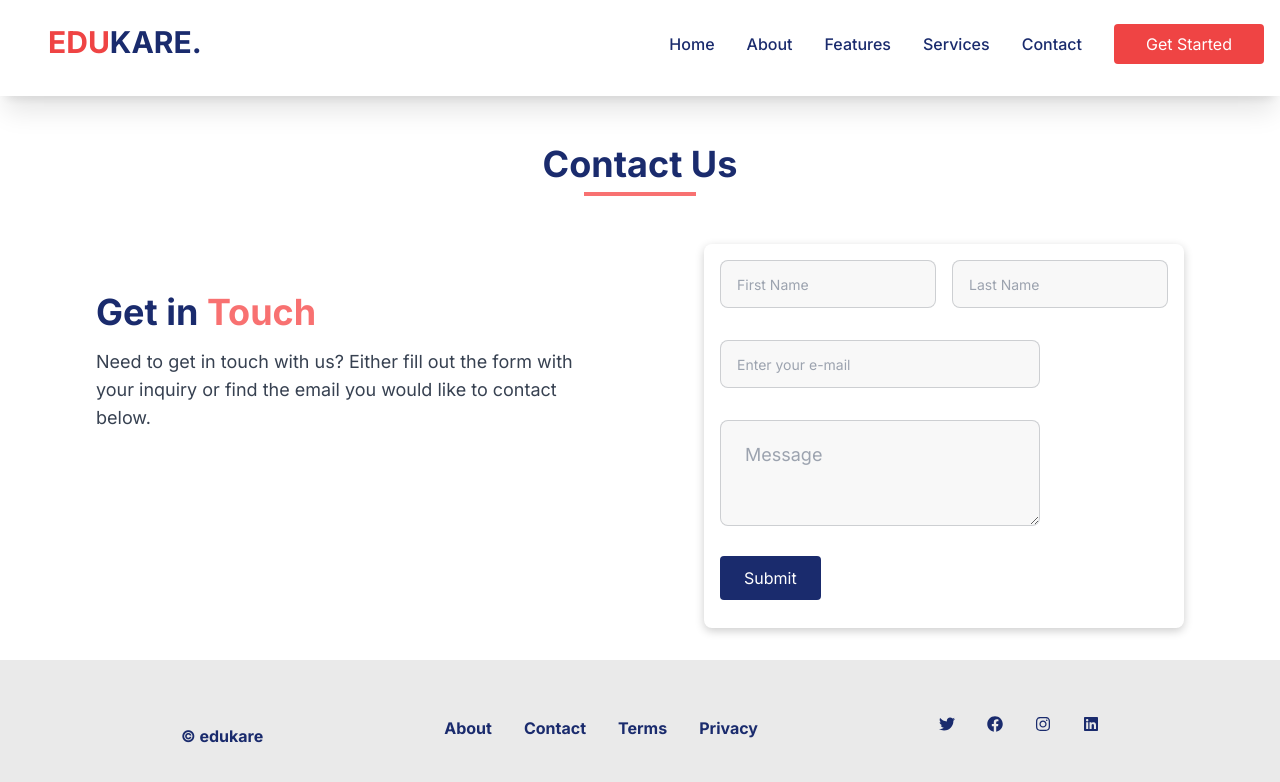
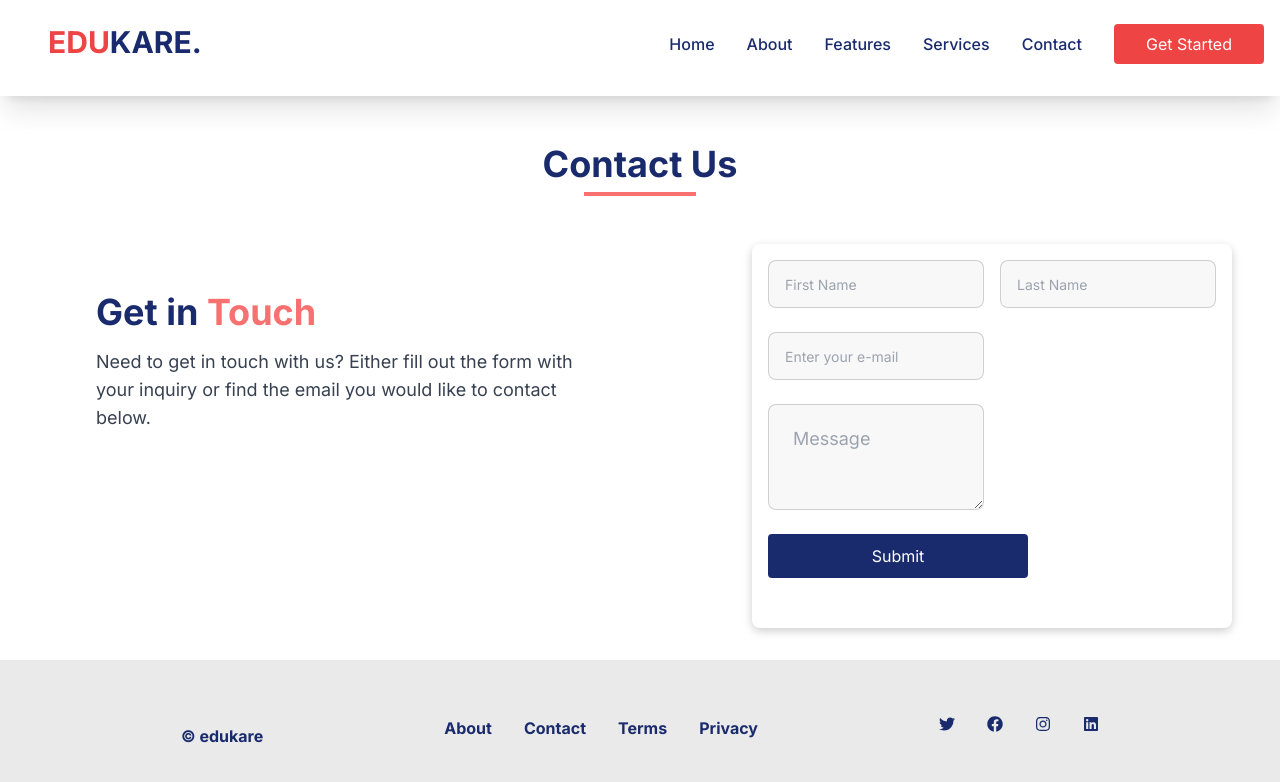
Before and after one commit to kalavaguntapurnesh/EduKare, a Next.js app: page /contact in a window 1280 px wide. Shown: the top 782 px of the page. Built offline with nearby package versions, Linux system fonts and the light colour scheme.

Commit message:
fourteen

```diff
--- a/src/app/contact/Contact.jsx
+++ b/src/app/contact/Contact.jsx
@@ -1,9 +1,81 @@
+// import React from "react";
+
+// function Contact() {
+//   return (
+//     <div className="w-full h-auto flex flex-wrap flex-col items-center md:pt-32 pt-32 bg-white">
+//       <h1 className=" md:text-4xl text-4xl pt-4 text-primaryColor font-bold text-center">
+//         Contact Us
+//       </h1>
+//       <div className="w-28 h-1 border-b-4 border-red-400 mt-2"></div>
+
+//       <div className="flex md:flex-row flex-col mt-8 w-full ">
+//         <div className="md:w-1/2 w-full md:mt-12 md:mb-0 mb-8">
+//           <h1 className="md:text-4xl text-4xl mt-4 md:pl-24 pl-0 text-primaryColor font-bold md:block hidden">
+//             Get in <span className="text-red-400">Touch</span>
+//           </h1>
+
+//           <p className="md:text-lg text-lg mt-4 md:pl-24 pl-0 md:pr-8 pr-0 md:ml-0 ml-6 md:mr-0 mr-6 text-gray-700">
+//             Need to get in touch with us? Either fill out the form with your
+//             inquiry or find the email you would like to contact below.
+//           </p>
+//         </div>
+
+//         <div className="md:w-1/2 w-full md:h-100 h-auto md:pb-8 ">
+//           <div className="rounded-lg md:w-3/4 w-full shadow-[0_3px_10px_rgb(0,0,0,0.2)] md:ml-16 md:mt-4 md:h-96 h-auto">
+//             <form action="">
+//               <div className="md:mt-4 md:pt-4 md:pb-4 flex md:flex-row flex-col md:justify-start md:mr-4">
+//                 <input
+//                   type="text"
+//                   placeholder="First Name"
+//                   className="input input-bordered input-md md:ml-4 ml-10 md:mt-0 mt-4 md:mb-0 mb-4 w-full bg-inputColor  max-w-xs"
+//                 />
+//                 <input
+//                   type="text"
+//                   placeholder="Last Name"
+//                   className="input input-bordered input-md md:ml-4 ml-10 md:mt-0 mt-2 md:mb-0 mb-4 bg-inputColor w-full max-w-xs"
+//                 />
+//               </div>
+
+//               <div className="md:mt-4 md:mr-4 md:pb-4">
+//                 <input
+//                   type="email"
+//                   placeholder="Enter your e-mail"
+//                   className="input input-bordered input-md md:ml-4 ml-10 md:mt-0 mt-2 md:mb-0 mb-4 bg-inputColor w-full max-w-xs"
+//                 />
+//               </div>
+//               <div className="md:mt-4  md:mr-4 md:pb-4">
+//                 <textarea
+//                   placeholder="Message"
+//                   className="textarea textarea-bordered textarea-lg md:ml-4 ml-10 md:mt-0 mt-2 md:mb-0 mb-4 bg-inputColor w-full max-w-xs"
+//                 ></textarea>
+//               </div>
+
+//               <div className=" md:ml-4 ml-10 md:mt-0 mt-2 md:mb-0 mb-4">
+//                 <button
+//                   type="button"
+//                   className=" bg-primaryColor mt-2 px-6 py-2.5 text-center mb-4
+//                    rounded-[4px] text-white transition duration-500 hover:scale-95 hover:bg-primaryColor"
+//                 >
+//                   Submit
+//                 </button>
+//               </div>
+//             </form>
+//           </div>
+//         </div>
+//       </div>
+//     </div>
+//   );
+// }
+
+// export default Contact;
+
+
 import React from "react";
 
 function Contact() {
   return (
     <div className="w-full h-auto flex flex-wrap flex-col items-center md:pt-32 pt-32 bg-white">
-      <h1 className=" md:text-4xl text-4xl pt-4 text-primaryColor font-bold text-center">
+      <h1 className="md:text-4xl text-4xl pt-4 text-primaryColor font-bold text-center">
         Contact Us
       </h1>
       <div className="w-28 h-1 border-b-4 border-red-400 mt-2"></div>
@@ -20,45 +92,37 @@ function Contact() {
           </p>
         </div>
 
-        <div className="md:w-1/2 w-full md:h-100 h-auto md:pb-8 ">
+        <div className="md:w-1/2 w-full md:h-100 h-auto md:pb-8 flex items-center justify-center">
           <div className="rounded-lg md:w-3/4 w-full shadow-[0_3px_10px_rgb(0,0,0,0.2)] md:ml-16 md:mt-4 md:h-96 h-auto">
-            <form action="">
-              <div className="md:mt-4 md:pt-4 md:pb-4 flex md:flex-row flex-col md:justify-start md:mr-4">
+            <form action="" className="grid grid-cols-1 gap-4 md:grid-cols-2 p-4">
               <input
                 type="text"
                 placeholder="First Name"
-                  className="input input-bordered input-md md:ml-4 ml-10 md:mt-0 mt-4 md:mb-0 mb-4 w-full bg-inputColor  max-w-xs"
+                className="input input-bordered mx-auto input-md md:mt-0 mt-4 md:mb-0 mb-4 w-full bg-inputColor  max-w-xs"
               />
               <input
                 type="text"
                 placeholder="Last Name"
-                  className="input input-bordered input-md md:ml-4 ml-10 md:mt-0 mt-2 md:mb-0 mb-4 bg-inputColor w-full max-w-xs"
+                className="input input-bordered mx-auto input-md mt-0 md:mb-0 mb-4 bg-inputColor w-full max-w-xs"
               />
-              </div>
-
-              <div className="md:mt-4 md:mr-4 md:pb-4">
               <input
                 type="email"
                 placeholder="Enter your e-mail"
-                  className="input input-bordered input-md md:ml-4 ml-10 md:mt-0 mt-2 md:mb-0 mb-4 bg-inputColor w-full max-w-xs"
+                className="input input-bordered mx-auto input-md mt-2 md:mb-0 mb-4 bg-inputColor w-full max-w-xs"
               />
-              </div>
-              <div className="md:mt-4  md:mr-4 md:pb-4">
+              <br/>
               <textarea
                 placeholder="Message"
-                  className="textarea textarea-bordered textarea-lg md:ml-4 ml-10 md:mt-0 mt-2 md:mb-0 mb-4 bg-inputColor w-full max-w-xs"
+                className="textarea textarea-bordered mx-auto textarea-lg mt-2 md:mb-0 mb-4 bg-inputColor w-full max-w-xs"
               ></textarea>
-              </div>
-
-              <div className=" md:ml-4 ml-10 md:mt-0 mt-2 md:mb-0 mb-4">
+  <br/>
   <button
   type="button"
-                  className=" bg-primaryColor mt-2 px-6 py-2.5 text-center mb-4
-                   rounded-[4px] text-white transition duration-500 hover:scale-95 hover:bg-primaryColor"
+  className="bg-primaryColor w-[260px] flex justify-center align-items-center mt-2 px-6 py-2.5 text-center mb-4 mx-auto rounded-[4px] text-white transition duration-500 hover:scale-95 hover:bg-primaryColor"
 >
   Submit
 </button>
-              </div>
+
             </form>
           </div>
         </div>
--- a/src/app/products/Products.jsx
+++ b/src/app/products/Products.jsx
@@ -72,7 +72,7 @@ function Products() {
         <div className="w-28 h-1 border-b-4 border-red-400 mt-1"></div>
       </div>
 
-      <div className="md:flex md:w-full mt-2">
+      <div className="md:flex md:w-full w-full border-2 border-red-500 mt-2">
         <div className="md:w-1/2 pt-16">
           <h1
             className="md:text-4xl text-4xl font-semibold text-center
```
Lines whose indentation alone changed are shown as unchanged.
